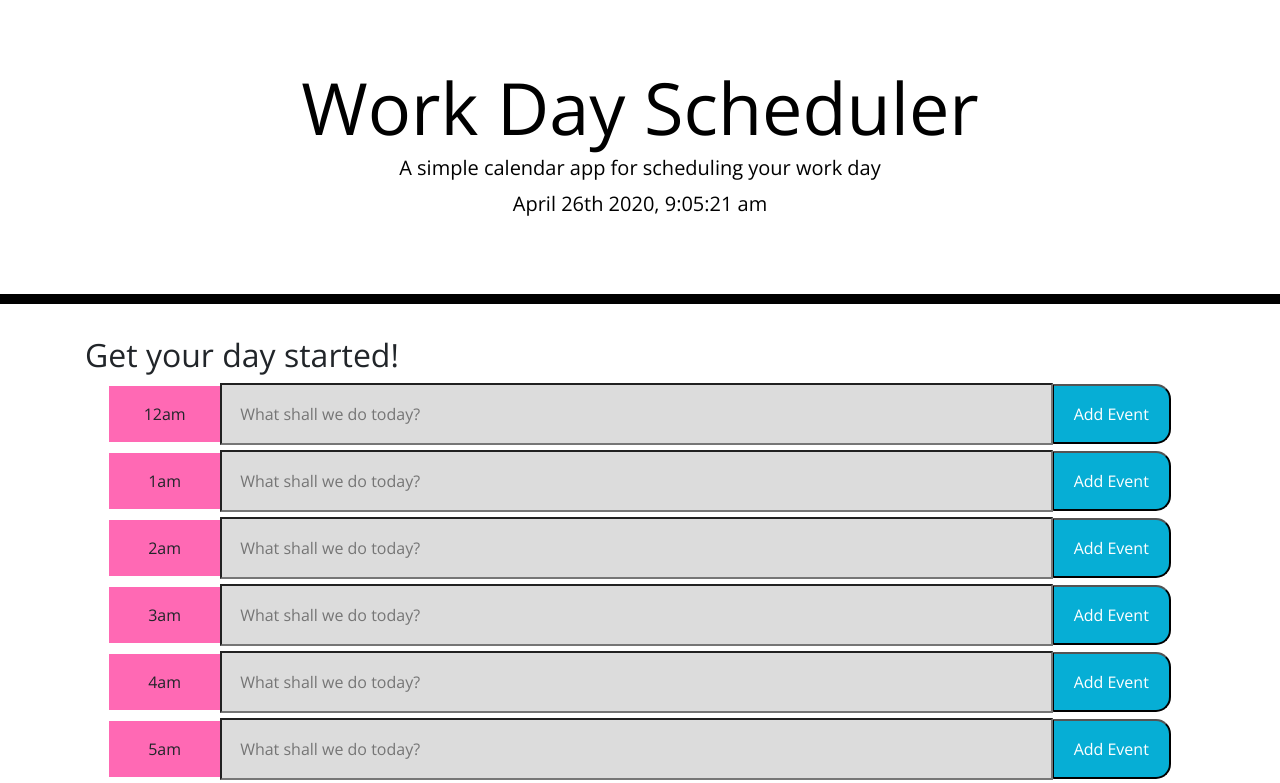
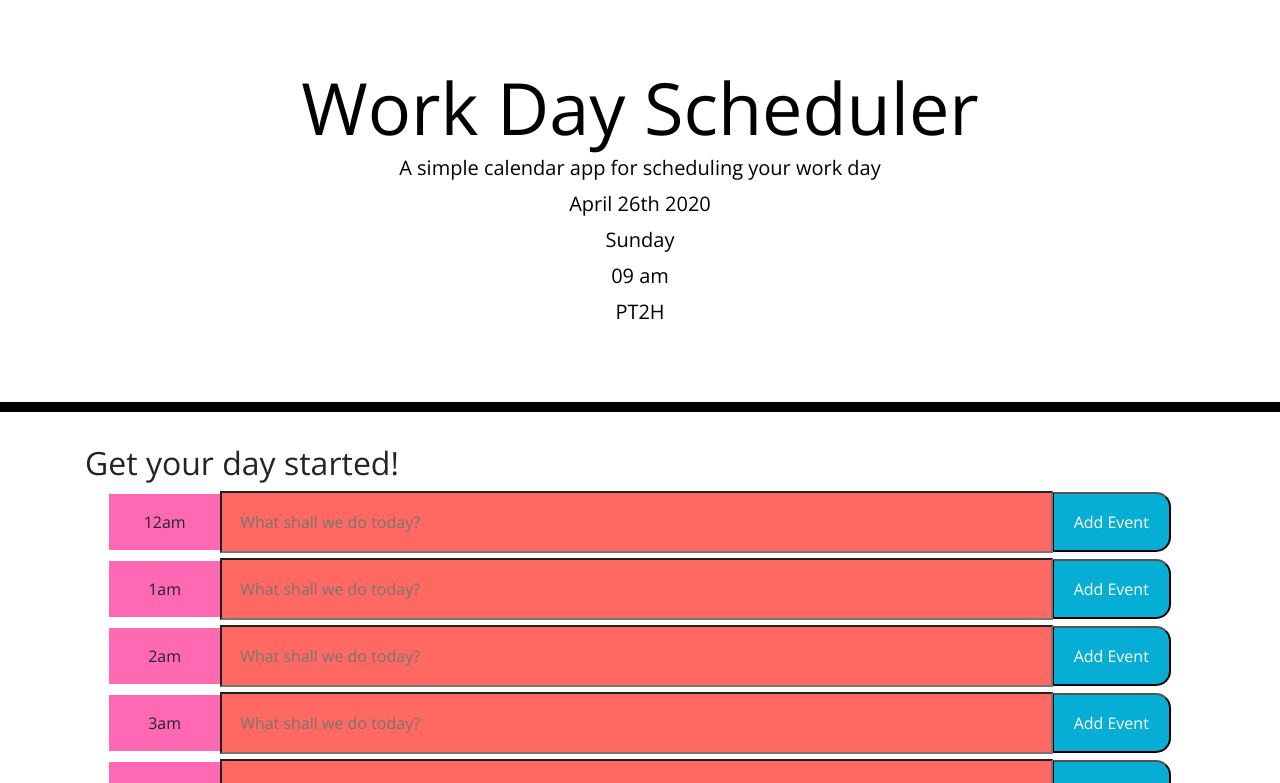
Before and after one commit to audijej/Workday-Scheduler-with-3rd-party-APIs, a plain HTML site: page index.html in a window 1280 px wide. Shown: the top 783 px of the page. Drawn offline with nearby package versions, Linux system fonts and the light colour scheme.

Commit message:
Working on class selectors

```diff
--- a/index.html
+++ b/index.html
@@ -12,6 +12,7 @@
     <link rel="stylesheet" href="style.css" />
     <script src="https://code.jquery.com/jquery-3.4.1.min.js"></script>
     <script src="https://cdnjs.cloudflare.com/ajax/libs/moment.js/2.24.0/moment.min.js"></script>
+
     <title>Work Day Scheduler</title>
 </head>
 
@@ -19,7 +20,11 @@
     <header class="jumbotron">
         <h1 class="display-3">Work Day Scheduler</h1>
         <p class="lead">A simple calendar app for scheduling your work day</p>
+        <p id="currentDate" class="lead"></p>
         <p id="currentDay" class="lead"></p>
+        <p id="currentTime" class="lead"></p>
+        <p id="currentHour" class="lead"></p>
+
     </header>
     <div class="container">
         <h2>Get your day started!</h2>
@@ -38,7 +43,6 @@
         let eventEvent = $("<td>").text("What do you want to do?");
         let timeEvent = $(".timeslot");
         let timeInput = $(".insertHere");
-        let saveBtn = $(".saveBtn");
         let labelField = $("#label-input");
         let todoContainer = $(".time-block");
         let labelTime = ["12am", "1am", "2am", "3am", "4am", "5am", "6am", "7am", "8am", "9am", "10am", "11am", "12pm", "1pm", "2pm", "3pm", "4pm", "5pm", "6pm", "7pm", "8pm", "9pm", "10pm", "11pm"];
@@ -47,31 +51,101 @@
         let items;
         let button = $("<button>");
         let createInput = $("<input>").attr("placeholder", "What shall we do today?").addClass("toDo-input");
+        let userInput = $(createInput).val();
 
-        let currentDay = moment().format('MMMM Do YYYY, h:mm:ss a');
+
+        init();
+
+        //Displays current date and time
+        let currentDate = moment().format('MMMM Do YYYY');
+        $("#currentDate").text(currentDate);
+
+        let currentDay = moment().format('dddd');
         $("#currentDay").text(currentDay);
 
+        let currentTime = moment().format('HH a');
+        $("#currentTime").text(currentTime)
+
+        let currentHours = moment.duration(2, 'hours');
+        $("#currentHour").text(currentHours)
+
+
+        //For loop to dynamically create timeblocks with input lines and buttons
         for (i = 0; i < 24; i++) {
             let button = $("<button>");
             button.addClass("saveBtn");
             button.text("Add Event");
+            button.attr("id", "hour-" + [i]);
             let createLabel = $("<label>").text(labelTime[i]);
-            let createInput = $("<input>").attr("placeholder", "What shall we do today?").addClass("toDo-input");
+            let createInput = $("<input>").attr("placeholder", "What shall we do today?").addClass("toDo-input").attr("id", "input-" + i);
             let sushi = todoContainer.append(createLabel);
             let gyro = todoContainer.append(createInput);
             let taco = sushi.append(gyro);
             let burrito = todoContainer.append(button);
             taco.append(burrito);
+            console.log(createInput)
+
+
+            let now = Math.floor(Math.random(currentTime) + i);
+            if (now !== i) {
+                $("#input-" + i).addClass("past");
+            } else if (now === i) {
+                $("#input-" + i).addClass("present");
+            } else
+                $("#input-" + i).addClass("future");
+
+
+
+        console.log(now);
 
         }
 
 
-        localStorage.setItem("input", createInput.value);
+
+        function init() {
+
+            let storedTodos = JSON.parse(localStorage.getItem("storedItem0"));
+
+            if (storedTodos !== null) {
+                todos = storedTodos;
+            }
+
+        }
 
 
-        let iceCream = localStorage.getItem("input");
+        function storeTodos() {
+            localStorage.setItem("toDo-input", createInput.val());
 
-        todoContainer.click(function(event){
+        }
+
+        $(".saveBtn").on("click", function (event) {
+            event.preventDefault();
+            let buttonId = $(this).attr("id");
+            console.log(buttonId);
+            let userInput = $("#hour0").val();
+            localStorage.setItem("storeItem0", JSON.stringify(userInput))
+            console.log(localStorage.setItem("storeItem0", JSON.stringify(userInput)));
+
+            //todos.push(userInput);
+            createInput.value = "";
+
+
+            storeTodos();
+
+        })
+
+
+
+
+    </script>
+
+    <!-- let iceCream = JSON.parse(localStorage.getItem("toDo-input"));
+
+localStorage.setItem("toDo-input", JSON.stringify(iceCream));
+
+
+
+addEventListener("click", function(event){
     event.preventDefault();
 
     let task = $(".toDo-input").value;
@@ -88,14 +162,10 @@
 
     localStorage.setItem(".toDo-input", JSON.stringify(tasks));
 
-            console.log(task);
+    console.log(localStorage.setItem("toDo-input", JSON.stringify(iceCream)));
 
 
-        });
-
-
-
-    </script>
+}); -->
 
 
 </body>
--- a/style.css
+++ b/style.css
@@ -43,7 +43,7 @@ body {
   }
 
   .past {
-    background-color: #d3d3d3;
+    background-color: yellow;
     color: white;
   }
 
@@ -66,8 +66,9 @@ body {
     padding: 20px;
   }
 
-  .saveBtn i:hover {
+  .saveBtn:hover {
     font-size: 20px;
+    background-color: green;
     transition: all .3s ease-in-out;
   }
 
```
Lines whose indentation alone changed are shown as unchanged.
